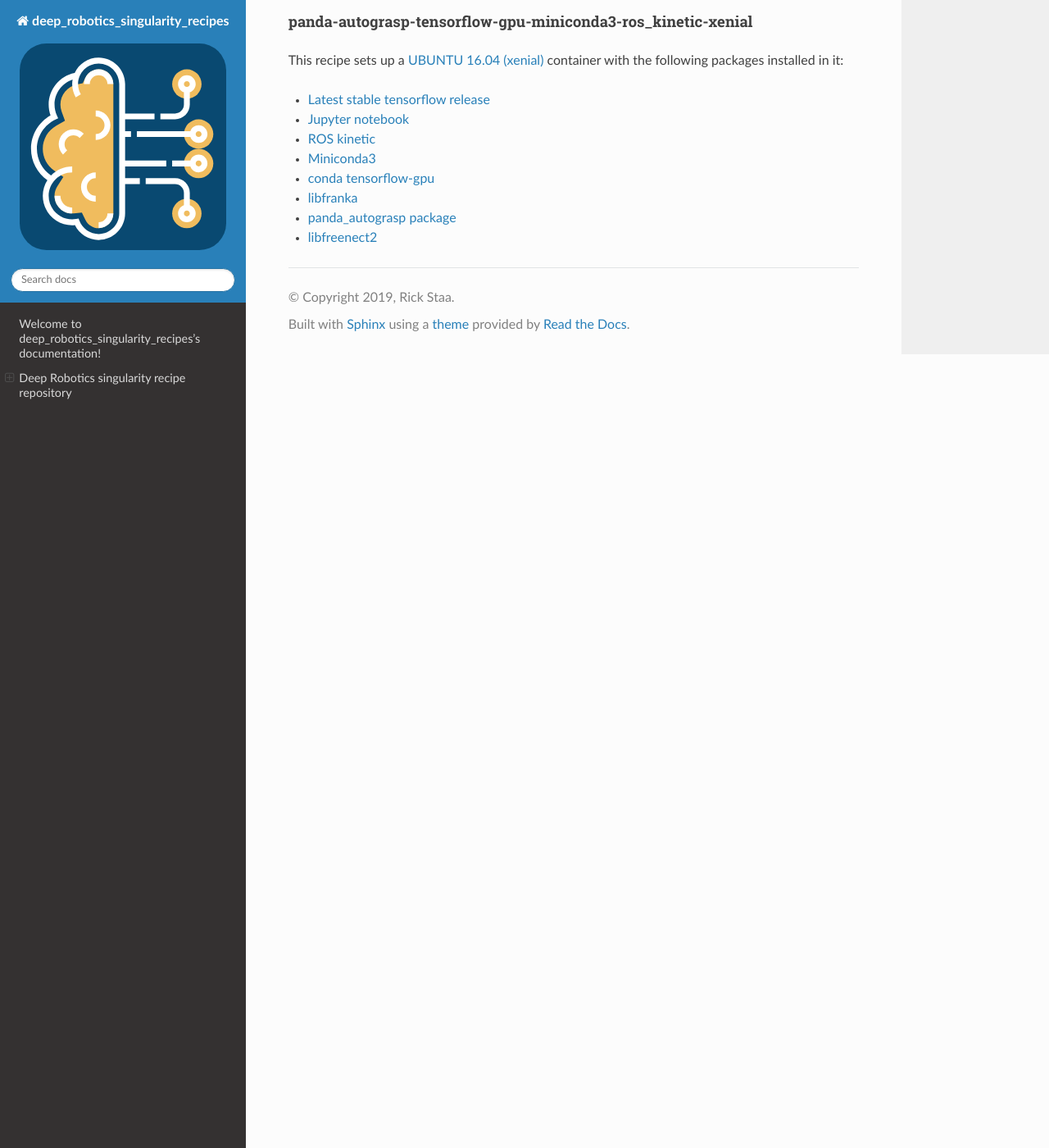
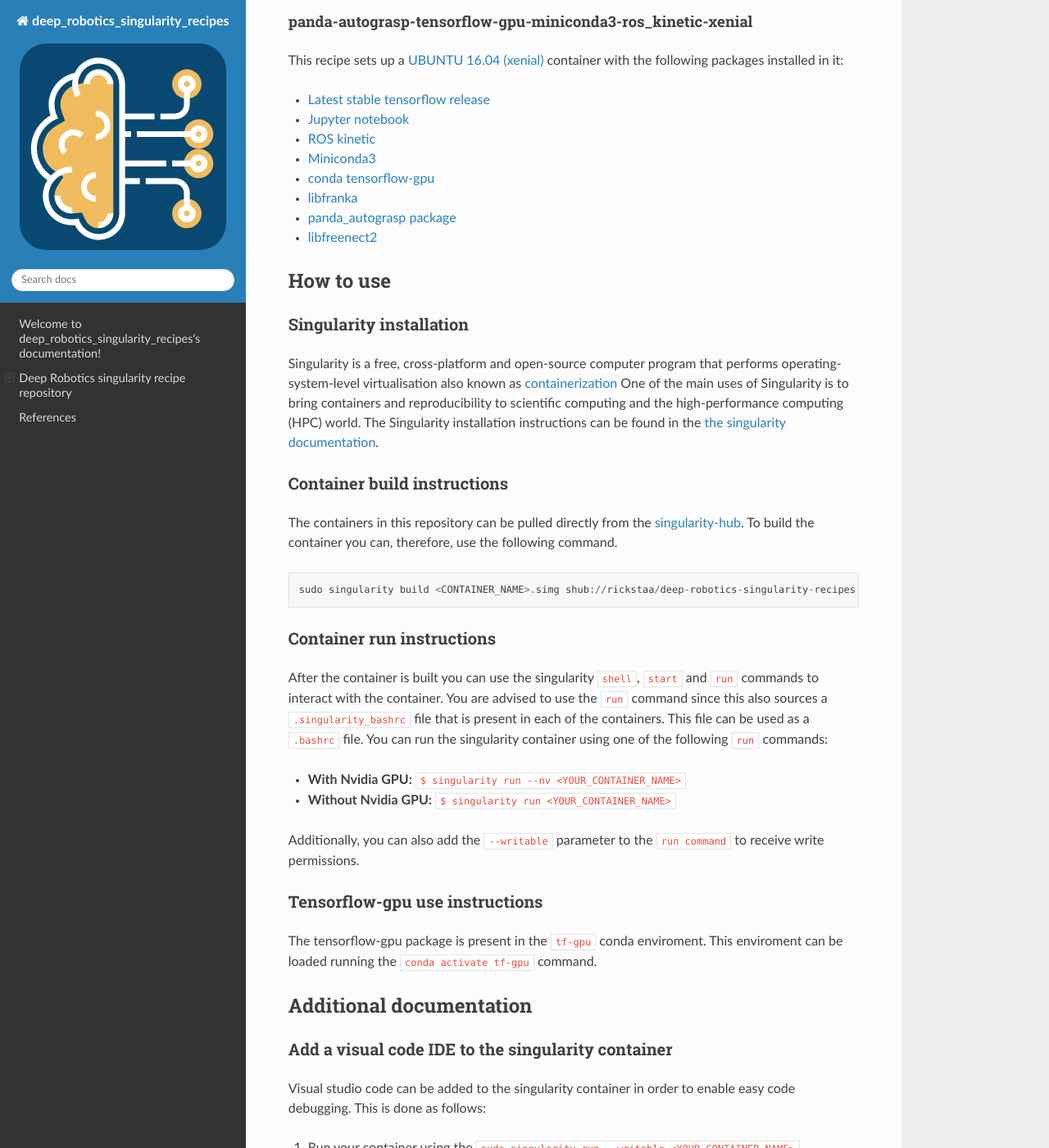
Before and after one commit to rickstaa/deep-robotics-singularity-recipes, a Sphinx documentation site: the page built from docsrc/source/index.rst, in a window 1280 px wide and 1400 px high, scrolled down 1120 px. Shown: the whole window at 82% size. Built offline with Sphinx 7.4.7 and the Read the Docs theme 2.0.0, drawn with Linux system fonts in a browser that asks for light colours; some of the changed text lies outside the part shown.

Commit message:
Updated documentation

```diff
--- a/docsrc/source/index.rst
+++ b/docsrc/source/index.rst
@@ -74,3 +74,110 @@
 -  `panda\_autograsp
    package <https://github.com/rickstaa/panda_autograsp_ws>`__
 -  `libfreenect2 <https://github.com/OpenKinect/libfreenect2>`__
+
+
+How to use
+----------
+
+Singularity installation
+~~~~~~~~~~~~~~~~~~~~~~~~
+
+Singularity is a free, cross-platform and open-source computer program
+that performs operating-system-level virtualisation also known as
+`containerization <https://en.wikipedia.org/wiki/OS-level_virtualisation>`__
+One of the main uses of Singularity is to bring containers and
+reproducibility to scientific computing and the high-performance
+computing (HPC) world. The Singularity installation instructions can be
+found in the `the singularity
+documentation <https://www.sylabs.io/docs/>`__.
+
+Container build instructions
+~~~~~~~~~~~~~~~~~~~~~~~~~~~~
+
+The containers in this repository can be pulled directly from the
+`singularity-hub <https://www.singularity-hub.org>`__. To build the
+container you can, therefore, use the following command.
+
+::
+
+    sudo singularity build <CONTAINER_NAME>.simg shub://rickstaa/deep-robotics-singularity-recipes:<RECIPE_NAME>
+
+Container run instructions
+~~~~~~~~~~~~~~~~~~~~~~~~~~
+
+After the container is built you can use the singularity ``shell``,
+``start`` and ``run`` commands to interact with the container. You are
+advised to use the ``run`` command since this also sources a
+``.singularity_bashrc`` file that is present in each of the containers.
+This file can be used as a ``.bashrc`` file. You can run the singularity
+container using one of the following ``run`` commands:
+
+-  **With Nvidia GPU:** ``$ singularity run --nv <YOUR_CONTAINER_NAME>``
+-  **Without Nvidia GPU:** ``$ singularity run <YOUR_CONTAINER_NAME>``
+
+Additionally, you can also add the ``--writable`` parameter to the
+``run command`` to receive write permissions.
+
+Tensorflow-gpu use instructions
+~~~~~~~~~~~~~~~~~~~~~~~~~~~~~~~
+
+The tensorflow-gpu package is present in the ``tf-gpu`` conda
+enviroment. This enviroment can be loaded running the
+``conda activate tf-gpu`` command.
+
+Additional documentation
+------------------------
+
+Add a visual code IDE to the singularity container
+~~~~~~~~~~~~~~~~~~~~~~~~~~~~~~~~~~~~~~~~~~~~~~~~~~
+
+Visual studio code can be added to the singularity container in order to
+enable easy code debugging. This is done as follows:
+
+1. Run your container using the
+   ``sudo singularity run --writable <YOUR_CONTAINER_NAME>``
+2. Install visual code or visual code-insiders using the following bash
+   commands:
+
+::
+
+    curl https://packages.microsoft.com/keys/microsoft.asc | gpg --dearmor > microsoft.gpg
+    sudo install -o root -g root -m 644 microsoft.gpg /etc/apt/trusted.gpg.d/
+    sudo sh -c 'echo "deb [arch=amd64] https://packages.microsoft.com/repos/vscode stable main" > /etc/apt/sources.list.d/vscode.list'
+    sudo apt-get install apt-transport-https
+    sudo apt-get update
+    sudo apt-get install code # or code-insiders
+
+3. Bind the /run directory to use visual code from within the container
+   this can be done by running the singularity containg with the
+   ``sudo singularity run -B /run --writable <YOUR_CONTAINER_NAME>``
+   command.
+
+Add the right permissions
+~~~~~~~~~~~~~~~~~~~~~~~~~
+
+If you also want to access the files in the container folder without
+having to use the root user you can change the ``<YOUR_CONTAINER_NAME>``
+folder permissions as follows:
+
+1. Change the group owner to your user group
+
+``sudo chgrp -R <YOUR_USER_NAME> ./<YOUR_CONTAINER_NAME>``
+
+2. Give your user group *read and write* access to the folder.
+
+::
+
+    sudo chmod -R g+rwx  ./<YOUR_CONTAINER_NAME>
+
+5. If successful the lock above the folder now disappeared.
+
+References
+==========
+
+-  Icon created with svg made by
+   [@Eucalyp](https://www.flaticon.com/authors/eucalyp) from
+   `www.flaticon.com <https://www.flaticon.com/authors/eucalyp>`__
+
+.. |https://www.singularity-hub.org/static/img/hosted-singularity--hub-%23e32929.svg| image:: https://www.singularity-hub.org/static/img/hosted-singularity--hub-%23e32929.svg
+   :target: https://singularity-hub.org/collections/3134
```
